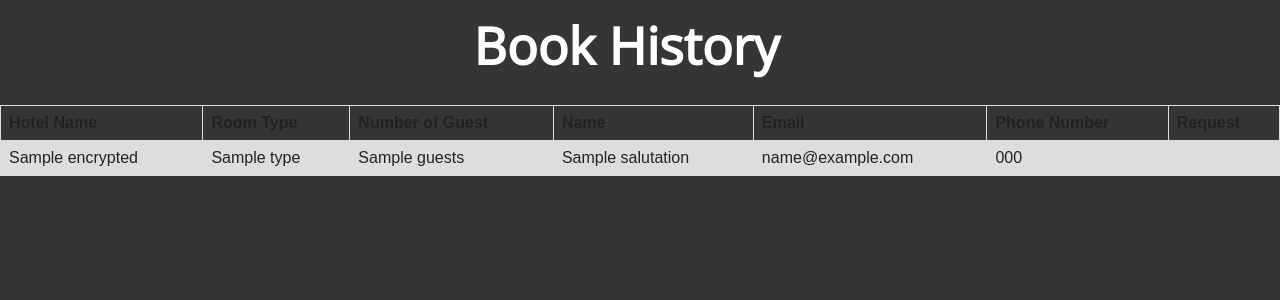
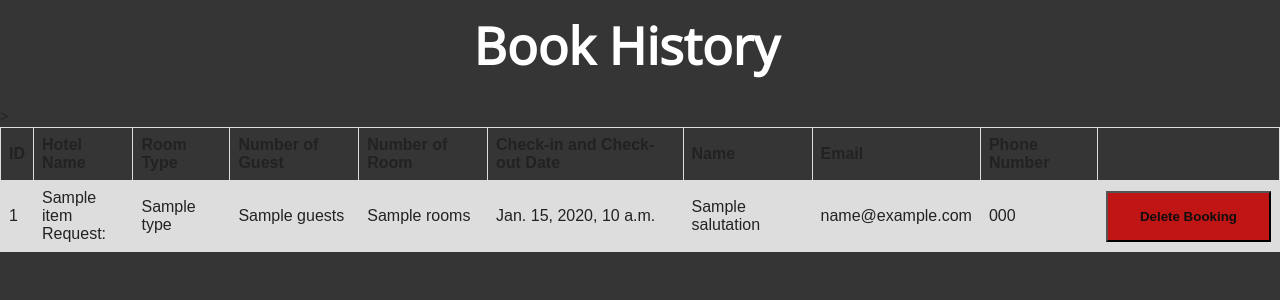
Before and after one commit to Huy0720/Hotel-Booking-System, a Django app: page /user/bookHistory in a window 1280 px wide; the page is wider, and only the part inside the window is pictured. Shown: the part 80-380 px from the top of that part. Run offline with Django 4.2, Linux system fonts and the light colour scheme; tables that the repository leaves empty hold one stand-in row (values such as "Sample post"); a database or web service that is not in the repository returns one stand-in record (values such as "Sample title"); parts of the project's set-up code (start-up, migrations or seed data) failed here and were passed over.

Commit message:
Fixed bugs in Booking History

```diff
--- a/hbsproject/hbsApp/templates/bookHistory.html
+++ b/hbsproject/hbsApp/templates/bookHistory.html
@@ -7,6 +7,7 @@
     <meta name="viewport" content="width=device-width, initial-scale=1.0">
     <title>Document</title>
     <link rel="stylesheet" href="../static/css/sticky-nav.css">
+    <link rel="stylesheet" href="https://cdnjs.cloudflare.com/ajax/libs/font-awesome/4.7.0/css/font-awesome.min.css">
     <style>
         * {
             margin: 0;
@@ -56,6 +57,15 @@
             color: rgb(255, 255, 255);
             font-weight: 700;
         }
+        input[type=submit] {
+            font: optional;
+            font-weight: bold;
+            background-color: #bf1515;
+            color: rgb(16, 14, 14);
+            padding: 16px 32px;
+            cursor: pointer;
+            box-sizing: content-box;
+        }
     </style>
 
     <style>
@@ -95,28 +105,42 @@
     </div>
 
     <table>
-        <tr id="table">
+        <tr id="table" >
+            <th>ID</th>
             <th>Hotel Name</th>
             <th>Room Type</th>
             <th>Number of Guest</th>
+            <th>Number of Room</th>
+            <th>Check-in and Check-out Date</th>
             <th>Name</th>
             <th>Email</th>
             <th>Phone Number</th>
-            <th>Request</th>
+            <th></th>
         </tr>
 
-        {% for data in DataList %}
-        <tr>
-            <td>{{data.Name}}</td>
-            <td>{{data.Type}}</td>
-            <td>{{data.Guests}}</td>
-            <td> {{data.Salutation}} </td>
-            <td> {{data.Email}} </td>
-            <td> {{data.Phone}}</td>
-            <td> {{data.Request}}</td>
-         </tr>
-        {% endfor %}
 
+            {% for data in DataList %}
+            <tr>
+                <td>{{forloop.counter}}</td>
+                <td>{{data.Name}}
+                    <br /> Request: {{data.Request}} </td>
+                <td> {{data.Type}} </td>
+                <td> {{data.Guests}}</td>
+                <td> {{data.Rooms}}</td>
+                <td> {{data.Date}}</td>
+                <td> {{data.Salutation}} </td>
+                <td> {{data.Email}} </td>
+                <td> {{data.Phone}} </td>
+                <td>
+                    <form method="post" action="/user/deleteBooking">
+                        <input type="hidden" name="mongoRecord" id="mongoRecord" value="{{forloop.counter}}">
+                        <input type="submit" name = "del" id = "del" value="Delete Booking">
+                    </form>
+                </td>>
+
+            </tr>
+
+            {% endfor %}
 
     </table>
 
@@ -125,18 +149,4 @@
 
 
 
-<!--
-    {% for hotel in hotel_list %}
-    <div class="box">
-        <img src={{hotel.image_url}}>
-        <p class="describe">Hotel name : {{hotel.name}} <br> Hotel address : {{hotel.address}} <br>Hotel rating :
-            {{hotel.rating}}
-        </p>
-
-    </div>
-    {% endfor %}
-
-
--->
-
 </html>
--- a/hbsproject/hbsApp/views.py
+++ b/hbsproject/hbsApp/views.py
@@ -1,4 +1,5 @@
 from asyncio.constants import DEBUG_STACK_DEPTH
+from asyncio.windows_events import NULL
 import imp
 from re import template
 from tkinter.messagebox import NO
@@ -166,16 +167,19 @@
     num_of_room = dest["hotel_rooms"]
     hotel_date = dest["hotel_date"]
     return render(request, template,{'room_type':room_type,"room_description": room_description,
-                                     "hotel_name":hotel_name, "num_of_guest": num_of_guest}) #"num_of_room": num_of_room})
+                                     "hotel_name":hotel_name, "num_of_guest": num_of_guest,
+                                     "num_of_room": num_of_room, "hotel_date": hotel_date})
 
 def booking_successful(request):
     template = "SuccessfulBooking.html"
     dest = request.POST
     key = Fernet.generate_key()
-    info = {"Encrypted":{
+    info = {
             "Name": dest["hotel_name"],
             "Type": dest["room_type"] + ' ' + dest["room_description"],
             "Guests": dest["num_of_guest"],
+            "Rooms": dest["num_of_room"],
+            "Date": dest["hotel_date"],
             "Salutation": dest["salutation"] + ' '+ dest["fname"] + ' ' + dest["lname"],
             "Email": encrypt(dest["email"],key)[1],
             "Phone": encrypt(dest["phone"],key)[1],
@@ -184,28 +188,18 @@
             "Expiry": dest["exp_month"] + ' ' + dest["exp_year"],
             "CVV/CVC": encrypt(dest["CVV"],key)[1],
             "Bliing Address": dest["billing_address"]
-            },
-            "Decrypted":{
-            "Name": dest["hotel_name"],
-            "Type": dest["room_type"] + ' ' + dest["room_description"],
-            "Guests": dest["num_of_guest"],
-            "Salutation": dest["salutation"] + ' '+ dest["fname"] + ' ' + dest["lname"],
-            "Email": dest["email"],
-            "Phone": dest["phone"],
-            "Request": dest["message"],
-            "Credit Card Number": dest["card_number"],
-            "Expiry": dest["exp_month"] + ' ' + dest["exp_year"],
-            "CVV/CVC": dest["CVV"],
-            "Bliing Address": dest["billing_address"]
-            }
             }
 
     CONNECTION_STRING = "mongodb+srv://huy:sutd@cluster0.xifad.mongodb.net/?retryWrites=true&w=majority"
     client = MongoClient(CONNECTION_STRING)
     db = client.get_database("gfg")
     col = db.get_collection("details")
-    col.insert_one(info)
-
+    if (col.count_documents({})==0):
+        col.insert_one(info)
+        col.update_one({},{ "$set": { "ID": 1} })
+    else:
+        col.insert_one(info)
+        update_Mongo()
     return render(request, template)
 
 def booking_history(request):
@@ -217,8 +211,36 @@
     ls = []
     data = col.find()
     for i in data:
-        ls.append(i["Encrypted"])
+        ls.append(i)
     return render(request, template,{"DataList": ls})
+
+def delete_booking(request):
+    template = "bookHistory.html"
+    CONNECTION_STRING = "mongodb+srv://huy:sutd@cluster0.xifad.mongodb.net/?retryWrites=true&w=majority"
+    client = MongoClient(CONNECTION_STRING)
+    db = client.get_database("gfg")
+    col = db.get_collection("details")
+    dest = request.POST
+    query = {"ID": int(dest["mongoRecord"])}
+    col.delete_one(query)
+    update_Mongo()
+    ls = []
+    data = col.find()
+    for i in data:
+        ls.append(i)
+    return render(request, template,{"DataList": ls})
+
+def update_Mongo():
+    CONNECTION_STRING = "mongodb+srv://huy:sutd@cluster0.xifad.mongodb.net/?retryWrites=true&w=majority"
+    client = MongoClient(CONNECTION_STRING)
+    db = client.get_database("gfg")
+    col = db.get_collection("details")
+    counter = 1
+    for data in col.find():
+        linker = data["_id"]
+        data["ID"] = counter
+        col.update_one({"_id":linker}, { "$set": { 'ID': counter } })
+        counter+=1
 
 def encrypt(data, sym_key):
     #key = Fernet.generate_key()
--- a/hbsproject/hbsproject/urls.py
+++ b/hbsproject/hbsproject/urls.py
@@ -31,7 +31,8 @@
     path('user/checkout', views.check_out, name="checkout"),
     path('user/bookingsuccessful', views.booking_successful, name="booking_successful"),
     path('user/logout',views.logout_call, name="logout_call"),
-    path("user/destinations_filtered.json", views.json_view)
+    path("user/destinations_filtered.json", views.json_view),
+    path("user/deleteBooking", views.delete_booking)
 ]
 
 urlpatterns += static(settings.STATIC_URL, document_root=settings.STATIC_ROOT)
```
Also changed, not shown: hbsproject/hbsApp/templates/checkout.html (+5 -2 lines).
